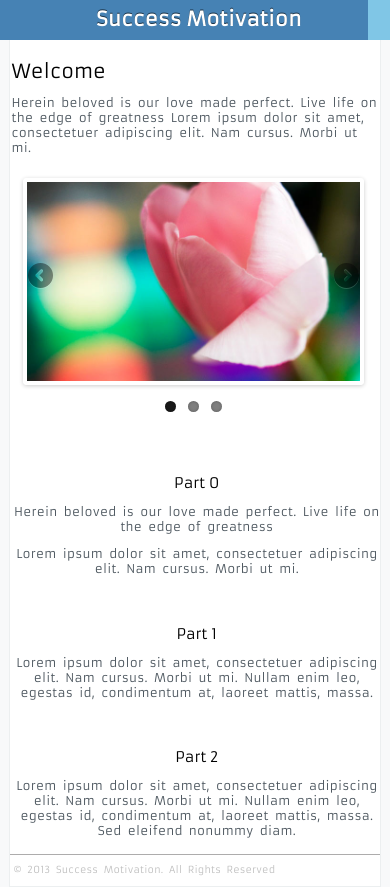
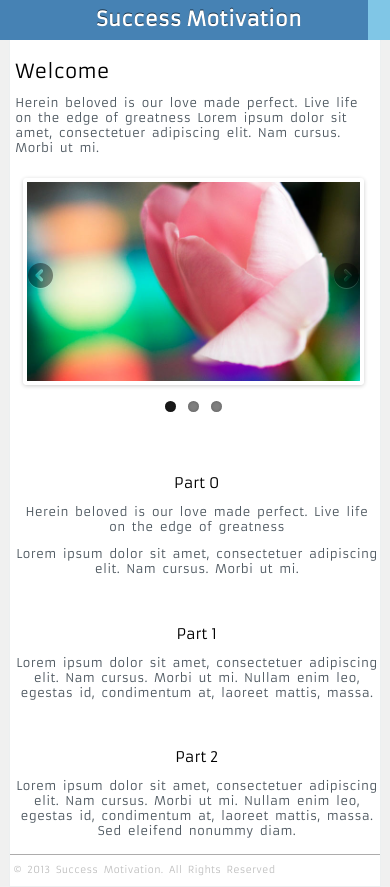
Before and after one commit to colito/theone, a PHP site: page /home in a window 390 px wide. Run offline with PHP 8.4, Linux system fonts and the light colour scheme; data that the repository does not hold is empty.

Commit message:
* changed background color and adjusted content width for mobile

```diff
--- a/css/style.css
+++ b/css/style.css
@@ -2,7 +2,7 @@
 -----------------------------------------------*/
 body
 {
-	background: #f8f9fa;/*url("images/leela_bg.jpg")*/ /*#edece3*/ /*#f8f9fa*/
+	background: #f0f0f0;/*url("images/leela_bg.jpg")*/ /*#edece3*/ /*#f8f9fa*/
 	font-family: 'Armata', sans-serif;
     font-weight: 400;
     color: #4E5860;
@@ -194,6 +194,7 @@ p
 #content
 {
 	margin-top: 5%;
+    -webkit-margin-top: 5%;
     margin-left: 0.5%;
     marigin-right: 0;
 	/*border: solid thin red;*/
@@ -492,7 +493,9 @@ p
 }
 #content
 {
+    width: 98%;
 	margin-top: 5%;
+    padding-left: 1%;
 }
 dt	{
 	padding: 0px;
```
